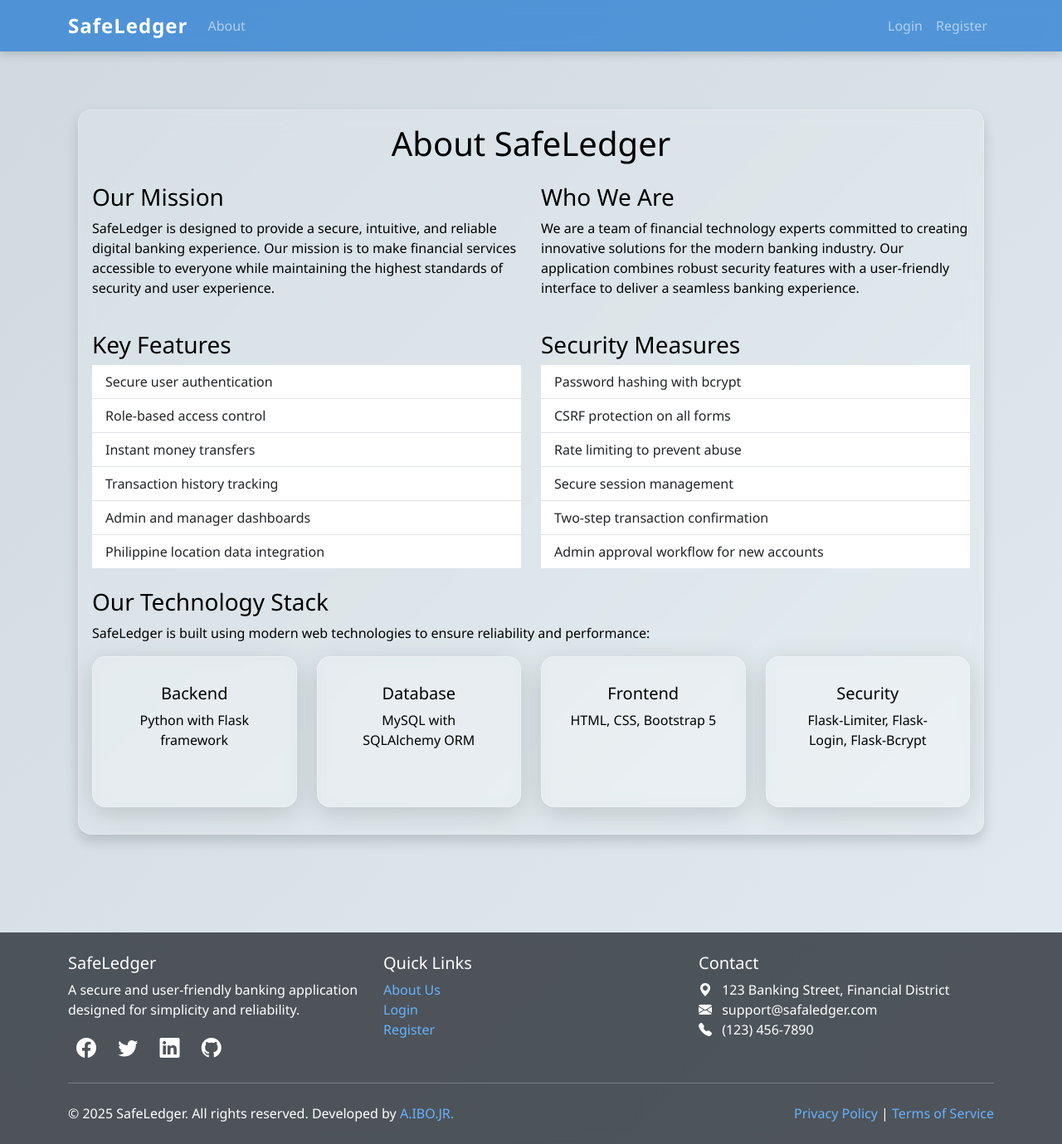
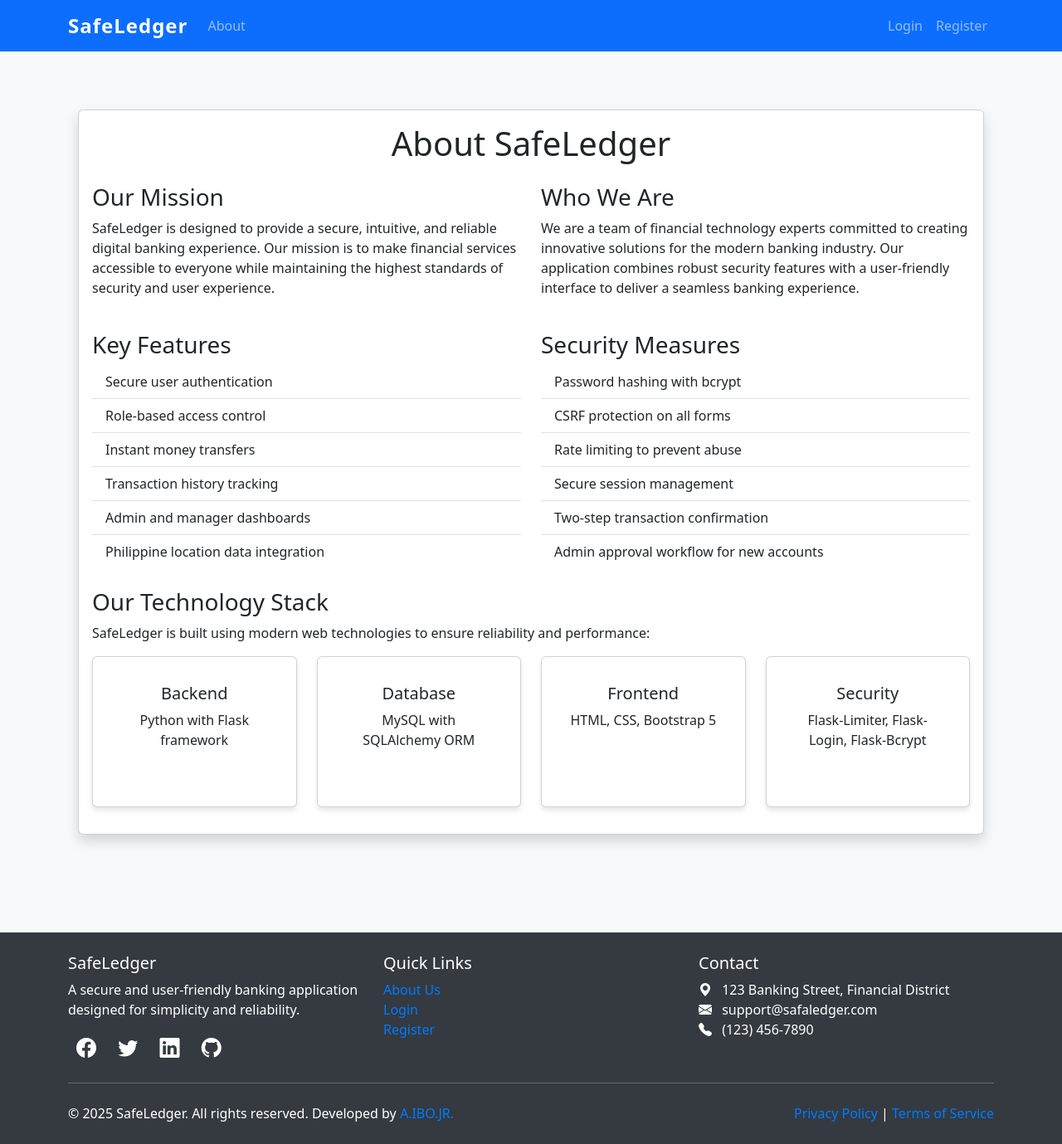
Before and after one commit to jijayne/simple-banking-app-v2, a Flask app: page /about in a window 1280 px wide. Shown: the whole page at 83% size. Run offline with Flask 2, Linux system fonts and the light colour scheme; parts of the project's set-up code (start-up, migrations or seed data) failed here and were passed over; some libraries are stand-ins or nearby versions.

Commit message:
orig style

```diff
--- a/templates/about.html
+++ b/templates/about.html
@@ -2,8 +2,9 @@
 
 {% block head %}
 <style>
+/* Global */
 body {
-    background: linear-gradient(135deg, #f0f2f5, #ffffff);
+    background: linear-gradient(to right, #f0f2f5, #ffffff);
     font-family: 'Segoe UI', Tahoma, Geneva, Verdana, sans-serif;
     color: #333;
 }
@@ -12,46 +13,43 @@
     max-width: 1080px;
 }
 
+/* Card */
 .card {
     border: none;
-    border-radius: 1.5rem;
-    background: rgba(255, 255, 255, 0.2);
-    backdrop-filter: blur(14px);
-    -webkit-backdrop-filter: blur(14px);
-    border: 1px solid rgba(255, 255, 255, 0.3);
-    box-shadow: 0 8px 32px rgba(0, 0, 0, 0.1);
-    color: #212529;
+    border-radius: 16px;
+    background: #ffffff;
+    box-shadow: 0 8px 20px rgba(0, 0, 0, 0.08);
 }
 
-  .card-body {
-    padding: 2.5rem;
-  }
-
+/* Headings */
 .card-title {
     font-size: 2.5rem;
     font-weight: 700;
-    color: #0d6efd;
+    color: #007bff;
 }
 
 h3 {
     font-size: 1.5rem;
     font-weight: 600;
-    color: #0d6efd;
+    color: #343a40;
 }
 
 p {
     font-size: 1rem;
     line-height: 1.6;
-    color: #333;
+    color: #555;
 }
 
+/* List styling */
 .list-group-item {
-    background: transparent;
+    background-color: transparent;
     border: none;
-    padding-left: 1.5rem;
+    padding-left: 0;
+    padding-right: 0;
     font-size: 0.95rem;
     color: #444;
     position: relative;
+    padding-left: 1.5rem;
 }
 
 .list-group-item::before {
@@ -62,12 +60,10 @@
     left: 0;
 }
 
+/* Feature Cards */
 .card.h-100 {
-    background: rgba(255, 255, 255, 0.25);
-    border: 1px solid rgba(255, 255, 255, 0.25);
-    backdrop-filter: blur(10px);
-    -webkit-backdrop-filter: blur(10px);
-    border-radius: 1rem;
+    background-color: #f9fafc;
+    border-radius: 12px;
     transition: transform 0.2s ease, box-shadow 0.2s ease;
 }
 
@@ -84,7 +80,7 @@
 
 .card.h-100 p {
     font-size: 0.95rem;
-    color: #444;
+    color: #555;
 }
 </style>
 {% endblock %}
--- a/templates/base.html
+++ b/templates/base.html
@@ -11,112 +11,77 @@
     <style>
         body {
             padding-top: 60px;
-            background: linear-gradient(135deg, #cfd9df, #e2ebf0);
+            background-color: #f8f9fa;
             min-height: 100vh;
             display: flex;
             flex-direction: column;
-            font-family: 'Segoe UI', Tahoma, Geneva, Verdana, sans-serif;
         }
-
-        .navbar {
-            background: rgba(25, 118, 210, 0.7) !important;
-            backdrop-filter: blur(8px);
-            box-shadow: 0 4px 10px rgba(0, 0, 0, 0.15);
-        }
-
         .navbar-brand {
             font-weight: bold;
             letter-spacing: 1px;
             font-size: 1.5rem;
         }
-
         .card {
-            background: rgba(255, 255, 255, 0.15);
-            backdrop-filter: blur(10px);
-            border: 1px solid rgba(255, 255, 255, 0.3);
-            border-radius: 1rem;
-            box-shadow: 0 8px 32px rgba(0, 0, 0, 0.15);
-            color: #000;
             margin-bottom: 20px;
+            box-shadow: 0 4px 6px rgba(0,0,0,0.1);
         }
-
         .transaction-item {
             border-left: 4px solid #dee2e6;
             padding: 10px;
             margin-bottom: 10px;
-            background-color: rgba(255, 255, 255, 0.8);
+            background-color: white;
         }
-
         .transaction-item.sent {
             border-left-color: #dc3545;
         }
-
         .transaction-item.received {
             border-left-color: #28a745;
         }
-
         .balance-card {
             background: linear-gradient(135deg, #007bff, #6610f2);
             color: white;
         }
-
         .flash-messages {
             margin-top: 10px;
         }
-
         .account-badge {
             font-size: 12px;
             padding: 3px 8px;
             border-radius: 10px;
             margin-left: 5px;
         }
-
         .content {
             flex: 1 0 auto;
         }
-
         .footer {
             flex-shrink: 0;
-            background: rgba(52, 58, 64, 0.85);
-            backdrop-filter: blur(6px);
+            background-color: #343a40;
             color: white;
             padding: 25px 0;
             margin-top: 50px;
         }
-
         .footer a {
-            color: #66b2ff;
+            color: #007bff;
             text-decoration: none;
         }
-
         .footer a:hover {
-            color: #ffffff;
+            color: #0056b3;
             text-decoration: underline;
         }
-
         .social-icons {
             font-size: 1.5rem;
         }
-
         .social-icons a {
             margin: 0 10px;
             color: white;
-            transition: color 0.3s ease;
         }
-
         .social-icons a:hover {
-            color: #66b2ff;
-        }
-
-        .alert {
-            background-color: rgba(255, 255, 255, 0.8);
-            backdrop-filter: blur(6px);
-            border-radius: 0.5rem;
+            color: #007bff;
         }
     </style>
 </head>
 <body>
-    <nav class="navbar navbar-expand-md navbar-dark fixed-top">
+    <nav class="navbar navbar-expand-md navbar-dark bg-primary fixed-top">
         <div class="container">
             <a class="navbar-brand" href="{{ url_for('index') }}">SafeLedger</a>
             <button class="navbar-toggler" type="button" data-bs-toggle="collapse" data-bs-target="#navbarNav" aria-controls="navbarNav" aria-expanded="false" aria-label="Toggle navigation">
@@ -209,6 +174,7 @@
         {% block content %}{% endblock %}
     </div>
 
+    <!-- Footer -->
     <footer class="footer">
         <div class="container">
             <div class="row">
```
Also changed, not shown: templates/account.html (+21 -46 lines), templates/index.html (+11 -40 lines), templates/login.html (+5 -26 lines), templates/transfer.html (+37 -46 lines). Lines whose indentation alone changed are shown as unchanged.
